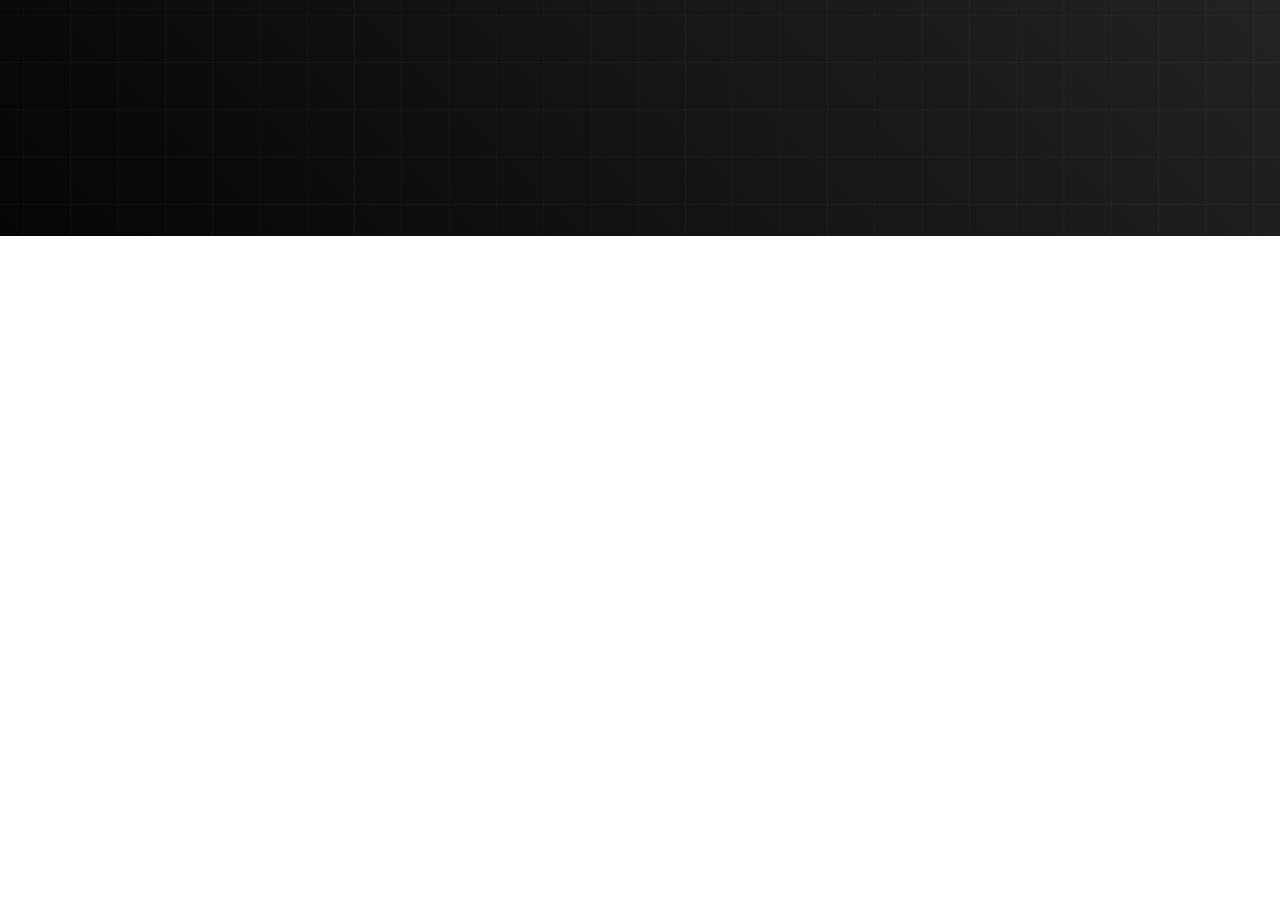
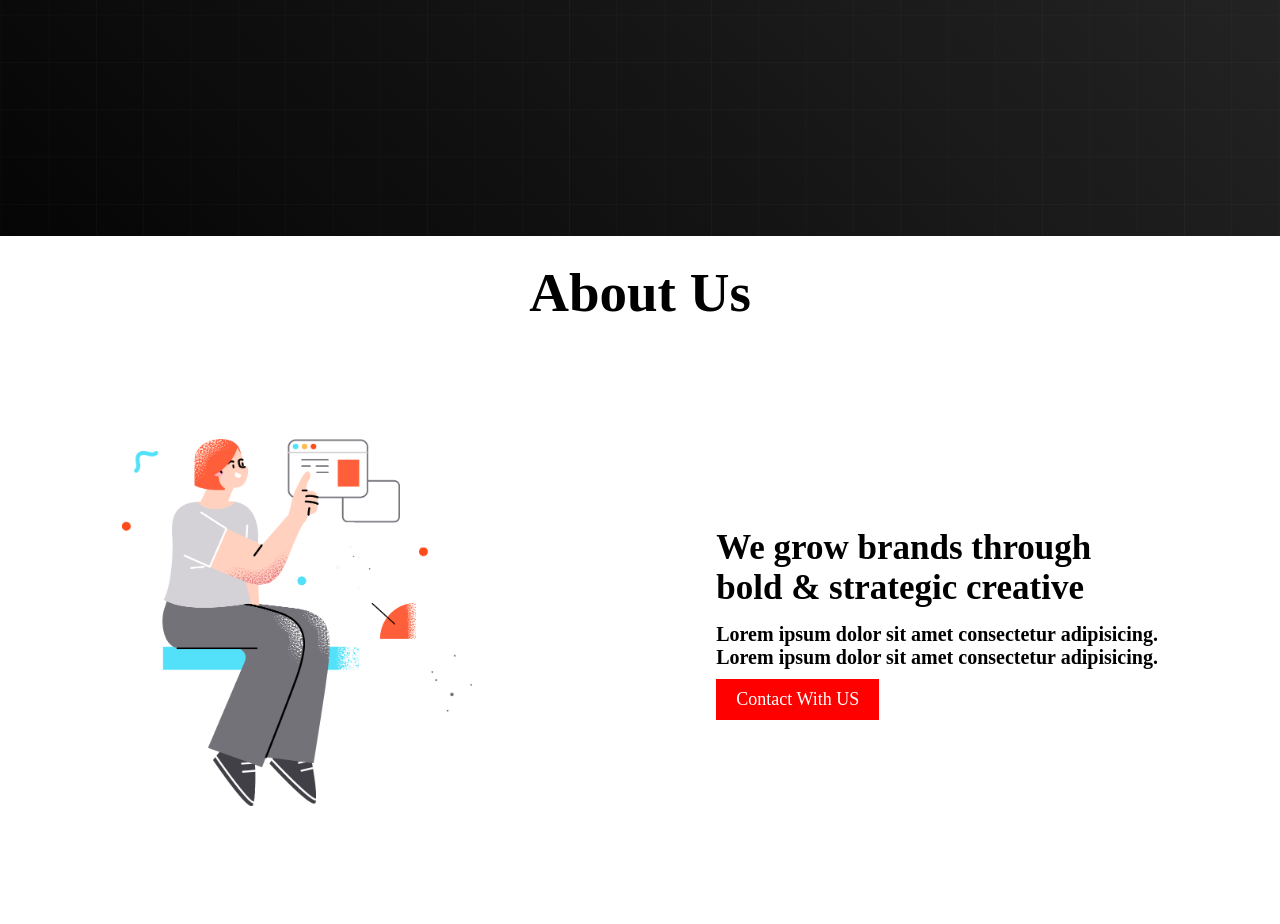
Before and after one commit to anik558363/Digital-Product, a plain HTML site: page index.html in a window 1280 px wide. Shown: the part 635-1559 px from the top of the page. Before the commit the page ends 871 px from the top, so only its background shows below. Drawn offline with Linux system fonts and the light colour scheme.

Commit message:
about as section is complte

```diff
--- a/index.html
+++ b/index.html
@@ -28,6 +28,7 @@
     <!-- this is header main section -->
     <main>
         <!-- banner section -->
+        <section>
             <div class="banner-container">
                 <div class="banner-text">
                     <h1 class="title">Better design for <br>
@@ -39,6 +40,28 @@
                     <img class="banner-img" src="./images/banner.png" alt="">
                 </div>
             </div>
+        </section>
+
+        <!-- this is about us section -->
+        <section>
+            <h1 class="title about-title">About Us</h1>
+            <div class="about-container">
+                <div class="about-info">
+                    <h3 class="second-title">We grow brands through <br>
+                        bold & strategic creative</h3>
+                        <div class="about-description">
+                            <p >Lorem ipsum dolor sit amet consectetur adipisicing.</p>
+                        <p >Lorem ipsum dolor sit amet consectetur adipisicing.</p>
+                        </div>
+                    <button class="btn about-btn">Contact With US</button>
+                </div>
+
+
+                <div class="about-photo">
+                    <img class="banner-img" src="./images/section.png" alt="">
+                </div>
+            </div>
+        </section>
 
     </main>
 
--- a/style/style.css
+++ b/style/style.css
@@ -39,11 +39,12 @@
     display: flex;
     justify-content: space-around;
     align-items: center;
-    height: 100vh;
+    height:100vh;
     background-image: url("../images/background.png"),linear-gradient(45deg, rgb(5, 5, 5), #2e2e2e);
     color: white;
     background-size: cover;
     background-repeat: no-repeat;
+    background-position: center;
 }
 
 .title{
@@ -73,3 +74,38 @@
 .btn:hover{
     background-color: rgb(172, 127, 255);
 }
+
+
+/* about us section style */
+
+.about-title{
+    text-align: center;
+    margin-top: 25px;
+}
+
+
+.about-container{
+    display: flex;
+    justify-content: space-around;
+    align-items: center;
+    flex-direction: row-reverse;
+    height: 600px;
+    background-image: url("../images/background.png");
+    background-size: cover;
+    background-repeat: no-repeat;
+    background-position: center;
+}
+
+.second-title{
+    font-size: 35px;
+    margin-bottom: 15px;
+}
+.about-description{
+    font-size: 20px;
+    font-weight: bold;
+    margin-top: 15px;
+}
+
+.about-btn{
+    margin-top: 10px;
+}
```
Lines whose indentation alone changed are shown as unchanged.
